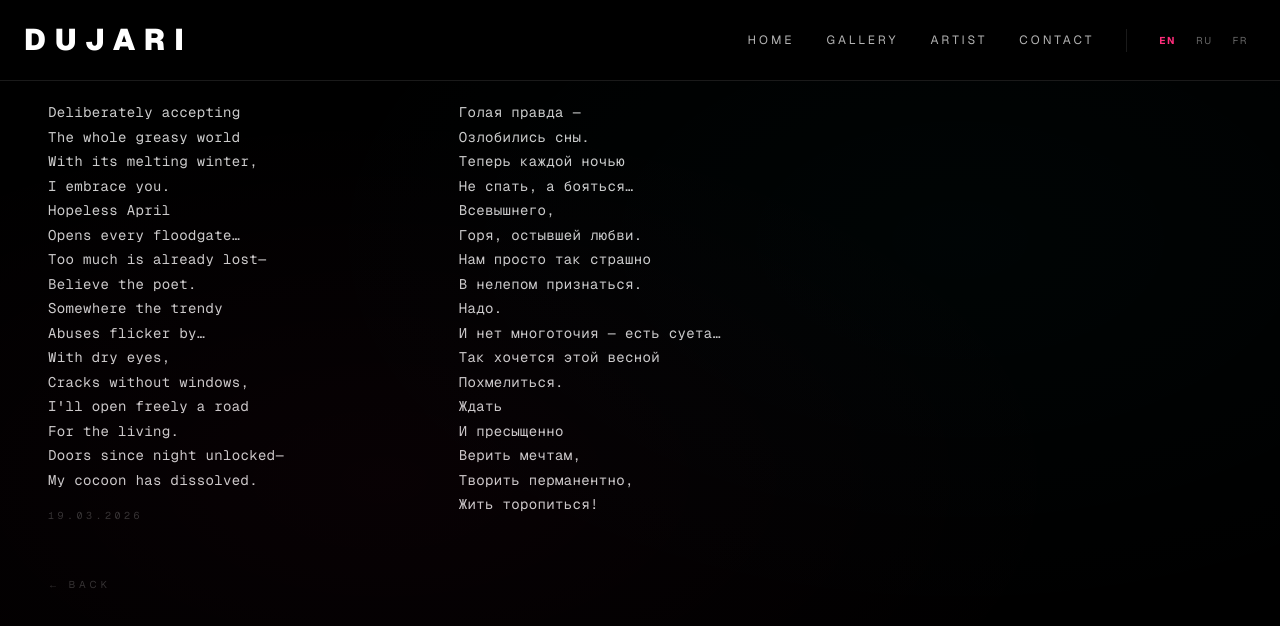
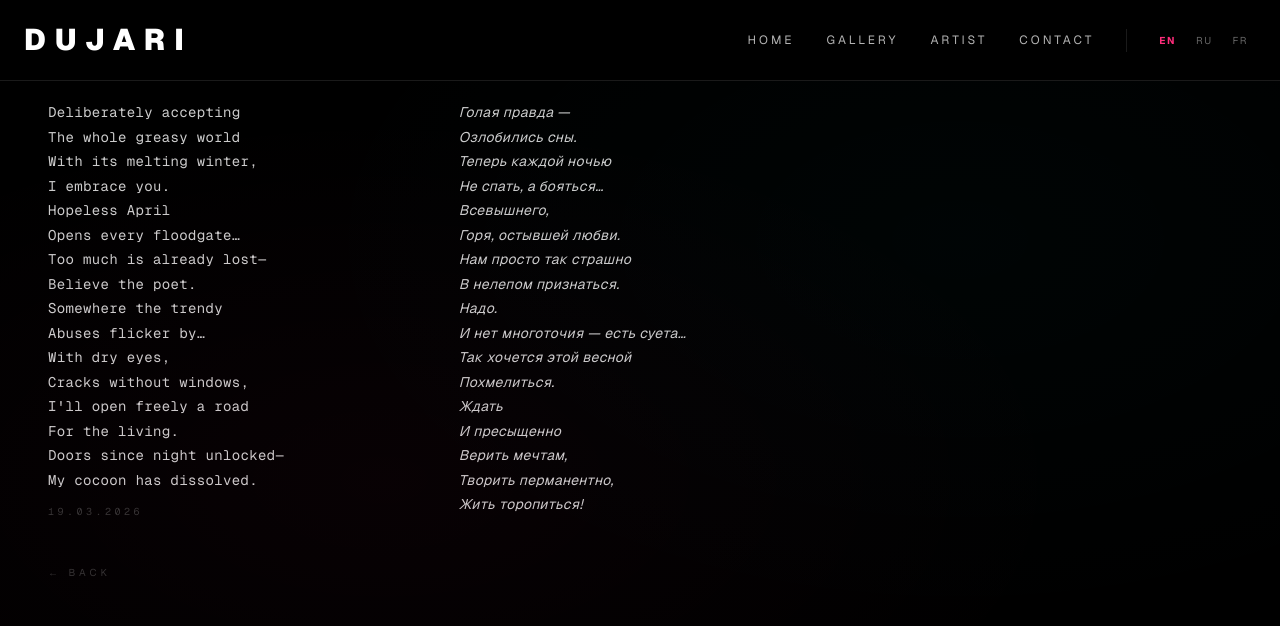
Before and after one commit to genfreemix/dujari, a Next.js app: page /poetry in a window 1280 px wide. Shown: the top 626 px of the page. Built offline with nearby package versions, Linux system fonts and the light colour scheme.

Commit message:
fix: poem2 - sans-serif italic font, raw text, smaller gap

```diff
--- a/src/app/poetry/page.tsx
+++ b/src/app/poetry/page.tsx
@@ -3,7 +3,27 @@
 import Link from "next/link";
 import { useT } from "@/i18n";
 
-function PoemBlock({ text, date }: { text: string; date?: string }) {
+const POEM2_LINES = [
+  "Голая правда —",
+  "Озлобились сны.",
+  "Теперь каждой ночью",
+  "Не спать, а бояться…",
+  "Всевышнего,",
+  "Горя, остывшей любви.",
+  "Нам просто так страшно",
+  "В нелепом признаться.",
+  "Надо.",
+  "И нет многоточия — есть суета…",
+  "Так хочется этой весной",
+  "Похмелиться.",
+  "Ждать",
+  "И пресыщенно",
+  "Верить мечтам,",
+  "Творить перманентно,",
+  "Жить торопиться!",
+];
+
+function PoemMono({ text, date }: { text: string; date?: string }) {
   const lines = text.split("\n");
   return (
     <div>
@@ -13,7 +33,7 @@ function PoemBlock({ text, date }: { text: string; date?: string }) {
         )}
       </div>
       {date && (
-        <p className="mt-4 text-white/20 text-[10px] tracking-[0.35em] font-mono">
+        <p className="mt-3 text-white/20 text-[10px] tracking-[0.35em] font-mono">
           {date}
         </p>
       )}
@@ -21,27 +41,33 @@ function PoemBlock({ text, date }: { text: string; date?: string }) {
   );
 }
 
+function PoemSans({ lines }: { lines: string[] }) {
+  return (
+    <div>
+      <div className="font-sans text-white/80 text-sm leading-[1.75] tracking-wide italic">
+        {lines.map((line, i) => (
+          <p key={i}>{line}</p>
+        ))}
+      </div>
+    </div>
+  );
+}
+
 export default function PoetryPage() {
   const t = useT();
-
-  const poems: { key: string; date?: string }[] = [
-    { key: "poetry.poem1", date: t("poetry.date") },
-    { key: "poetry.poem2" },
-  ];
 
   return (
     <div className="min-h-screen bg-black pt-16 md:pt-20 flex flex-col">
       <main className="flex-1 px-6 md:px-12 pt-4 md:pt-5">
 
         {/* Grid */}
-        <div className="grid grid-cols-1 md:grid-cols-2 lg:grid-cols-3 gap-x-12 gap-y-14">
-          {poems.map((poem) => (
-            <PoemBlock key={poem.key} text={t(poem.key)} date={poem.date} />
-          ))}
+        <div className="grid grid-cols-1 md:grid-cols-2 lg:grid-cols-3 gap-x-12 gap-y-10">
+          <PoemMono text={t("poetry.poem1")} date={t("poetry.date")} />
+          <PoemSans lines={POEM2_LINES} />
         </div>
 
         {/* Back */}
-        <div className="mt-12">
+        <div className="mt-10">
           <Link
             href="/artist"
             className="text-white/20 text-[10px] tracking-[0.4em] uppercase hover:text-[#FF2D7B] transition-colors duration-200"
```
